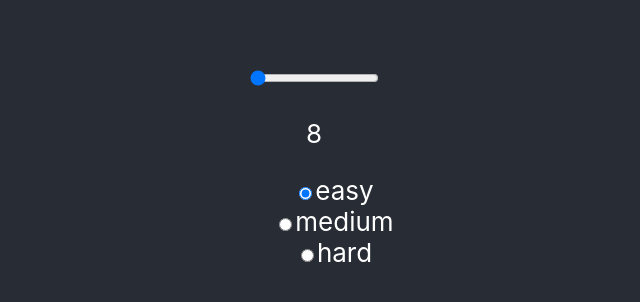
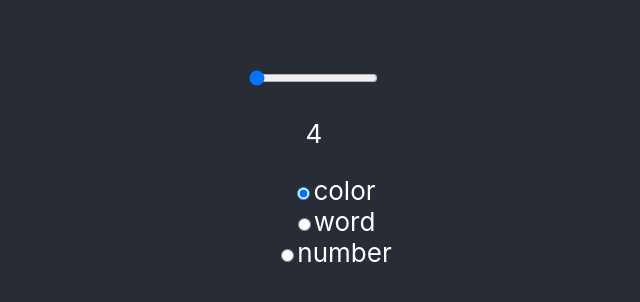
Before and after one commit to matonny/memo, a React (Create React App) app: page / in a window 1280 px wide. Both pictures are taken after a click on the button "game". Shown: the part 197-499 px from the top of the page, without its empty margins (326-966 px from the left). Built offline with nearby package versions, Linux system fonts and the light colour scheme.

Commit message:
feat: color memo added

```diff
--- a/src/components/Card/Card.tsx
+++ b/src/components/Card/Card.tsx
@@ -4,15 +4,18 @@ type CardProps = Readonly<{
   card: string;
   flipped: boolean;
   onClick: () => void;
+  color?: string;
 }>;
-export const Card = ({ card, flipped, onClick }: CardProps) => {
+export const Card = ({ card, flipped, onClick, color }: CardProps) => {
   const contentClass = "content " + (flipped ? "active" : "");
   const frontClass = "cardFront";
   const backClass = "cardBack";
   return (
     <div className="card" onClick={onClick}>
       <div className={contentClass}>
-        <div className={frontClass}>{card.slice(0, card.length - 1)}</div>
+        <div className={frontClass} style={{ backgroundColor: color }}>
+          {color ? "" : card}
+        </div>
         <div className={backClass}>Back</div>
       </div>
     </div>
--- a/src/components/Game/Game.tsx
+++ b/src/components/Game/Game.tsx
@@ -1,13 +1,15 @@
 import { useState } from "react";
 import { Gameboard } from "../Gameboard/Gameboard";
-import { Difficulty, GameState } from "../types";
+import { GameMode, GameState } from "../types";
 type GameProps = {
   changeState: React.Dispatch<React.SetStateAction<GameState>>;
 };
 export const Game = ({ changeState }: GameProps) => {
-  const difficulties = ["easy", "medium", "hard"] as Difficulty[];
-  const [cardNumber, setCardNumber] = useState(8);
-  const [difficulty, setDifficulty] = useState<Difficulty>("easy");
+  const minValue = 4;
+  const maxValue = 20;
+  const difficulties = ["color", "word", "number"] as GameMode[];
+  const [cardNumber, setCardNumber] = useState(minValue);
+  const [difficulty, setDifficulty] = useState<GameMode>("color");
   const [play, setPlay] = useState(false);
   const handleSubmit = (event: React.FormEvent<HTMLFormElement>) => {
     event.preventDefault();
@@ -17,8 +19,8 @@ export const Game = ({ changeState }: GameProps) => {
     <form onSubmit={(e) => handleSubmit(e)}>
       <input
         type="range"
-        min="8"
-        max="40"
+        min={minValue}
+        max={maxValue}
         value={cardNumber}
         onChange={(e) => setCardNumber(e.target.valueAsNumber)}
       />
@@ -32,7 +34,7 @@ export const Game = ({ changeState }: GameProps) => {
                   type="radio"
                   value={elem}
                   checked={difficulty === elem}
-                  onChange={(e) => setDifficulty(e.target.value as Difficulty)}
+                  onChange={(e) => setDifficulty(e.target.value as GameMode)}
                 />
                 {elem}
               </label>
--- a/src/components/Gameboard/Gameboard.tsx
+++ b/src/components/Gameboard/Gameboard.tsx
@@ -1,12 +1,12 @@
 import { useEffect, useState } from "react";
 import { Card } from "../Card/Card";
-import { Difficulty, GameState } from "../types";
+import { GameMode, GameState } from "../types";
 import { getMemoContent } from "../memoContent";
 import "./Gameboard.css";
 
 type GameboardProps = Readonly<{
   size: number;
-  difficulty: Difficulty;
+  difficulty: GameMode;
   changeState: React.Dispatch<React.SetStateAction<GameState>>;
 }>;
 
@@ -34,7 +34,11 @@ export const Gameboard = ({
   const incorrectGuess = () => {
     setFlippedCards([]);
   };
-
+  const prepareCards = () => {
+    const rawCards = getMemoContent(difficulty);
+    const selectedCards = shuffle(rawCards).slice(0, size);
+    return shuffle(addIds(selectedCards));
+  };
   const shuffle = (values: string[]) => {
     return values.reduce((acc, currVal, index) => {
       const j = Math.floor(Math.random() * (index + 1));
@@ -51,9 +55,7 @@ export const Gameboard = ({
   };
   const [flippedCards, setFlippedCards] = useState<string[]>([]);
   const [guessedCards, setGuessedCards] = useState<string[]>([]);
-  const [cards, setCards] = useState(
-    shuffle(addIds(getMemoContent(difficulty)))
-  );
+  const [cards, setCards] = useState(prepareCards());
   if (flippedCards.length == 2) {
     checkGuess();
   }
@@ -61,7 +63,7 @@ export const Gameboard = ({
     if (flippedCards.length == 2) {
       checkGuess();
     }
-    if (guessedCards.length == size) {
+    if (guessedCards.length == size * 2) {
       changeState("menu");
     }
   }, [flippedCards]);
@@ -71,10 +73,12 @@ export const Gameboard = ({
       {cards.map((card) => {
         const currFlipped =
           flippedCards.includes(card) || guessedCards.includes(card);
+        const cardWithoutId = card.slice(0, -1);
         return (
           <li key={card}>
             <Card
               card={card}
+              color={difficulty == "color" ? cardWithoutId : undefined}
               flipped={currFlipped}
               onClick={
                 !currFlipped && flippedCards.length < 2
--- a/src/components/memoContent.ts
+++ b/src/components/memoContent.ts
@@ -1,24 +1,36 @@
-import { Difficulty } from "./types";
+import { GameMode } from "./types";
 
 const easy = [
-  "apple",
-  "banana",
-  "orange",
-  "pear",
-  "pineapple",
-  "grape",
-  "lemon",
-  "grapefruit",
+  "#846ee7",
+  "#e14141",
+  "#807e78",
+  "#afa8ae",
+  "#c76fe5",
+  "#cde470",
+  "#e8c36d",
+  "#de4587",
+  "#ec36d4",
+  "#68e33f",
+  "#368bed",
+  "#2ed0f5",
+  "#35eec9",
+  "#7f4847",
+  "#10b63c",
+  "#9f7a1b",
+  "#1e9d5b",
+  "#1f2223",
+  "#eef0f0",
+  "#ffe6df",
 ];
 const medium = ["lol"];
 const hard = ["lol1"];
-export const getMemoContent = (difficulty: Difficulty) => {
+export const getMemoContent = (difficulty: GameMode) => {
   switch (difficulty) {
-    case "easy":
+    case "color":
       return easy;
-    case "medium":
+    case "word":
       return medium;
-    case "hard":
+    case "number":
       return hard;
   }
 };
--- a/src/components/types.ts
+++ b/src/components/types.ts
@@ -1,3 +1,3 @@
 export type GameState = "menu" | "game" | "customise" | "score";
 
-export type Difficulty = "easy" | "medium" | "hard";
+export type GameMode = "color" | "word" | "number";
```
